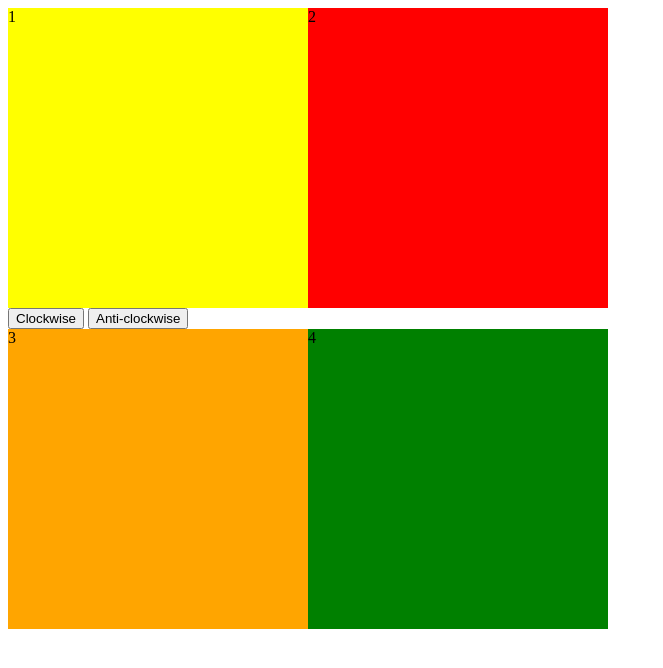
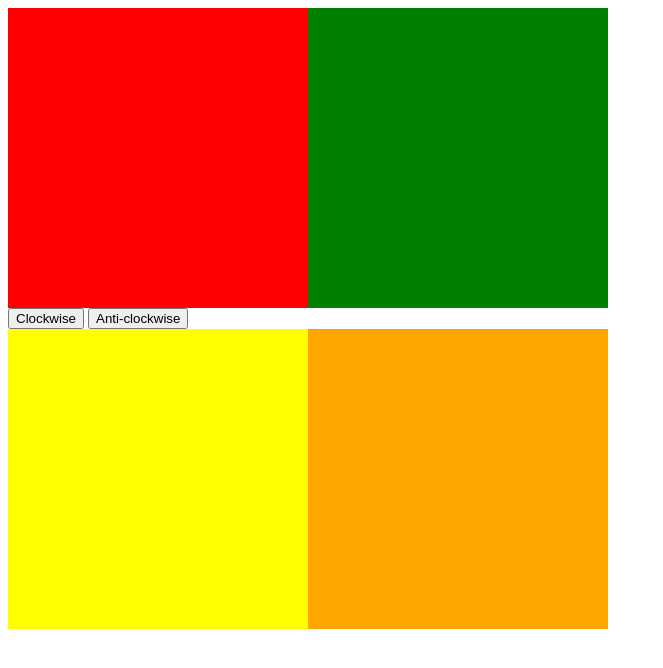
Before and after one commit to Alpharox001/ZYGAL-Assignment--Dec-22, a plain HTML site: page Shital_Ghatole_VibrantMinds_9881037259/index.html in a window 1280 px wide. Both pictures are taken after a click on the button "Clockwise". Shown: the whole page, without its empty margins (0-663 px from the left). Drawn offline with Linux system fonts and the light colour scheme.

Commit message:
Update index.html

```diff
--- a/Shital_Ghatole_VibrantMinds_9881037259/index.html
+++ b/Shital_Ghatole_VibrantMinds_9881037259/index.html
@@ -42,8 +42,8 @@
 <body>
     <div class="container">
         <div class="container1">
-            <div id="block1">1</div>
-            <div id="block2">2</div>
+            <div id="block1"></div>
+            <div id="block2"></div>
         </div>
 
         <div class="buttons">
@@ -52,8 +52,8 @@
         </div>
 
         <div class="container2">
-            <div id="block3">3</div>
-            <div id="block4">4</div>
+            <div id="block3"></div>
+            <div id="block4"></div>
 
         </div>
     </div>
@@ -71,10 +71,10 @@
 
     function clockwise() {
         j = j + 1;
-        b1.style.backgroundColor = colors[(j + 4) % 4];
-        b2.style.backgroundColor = colors[(j + 3) % 4];
-        b3.style.backgroundColor = colors[(j + 2) % 4];
-        b4.style.backgroundColor = colors[(j + 1) % 4];
+        b1.style.backgroundColor = colors[(j + 3) % 4];
+        b2.style.backgroundColor = colors[(j + 2) % 4];
+        b3.style.backgroundColor = colors[(j + 1) % 4];
+        b4.style.backgroundColor = colors[(j + 0) % 4];
     }
 
     function antiClockwise() {
```
